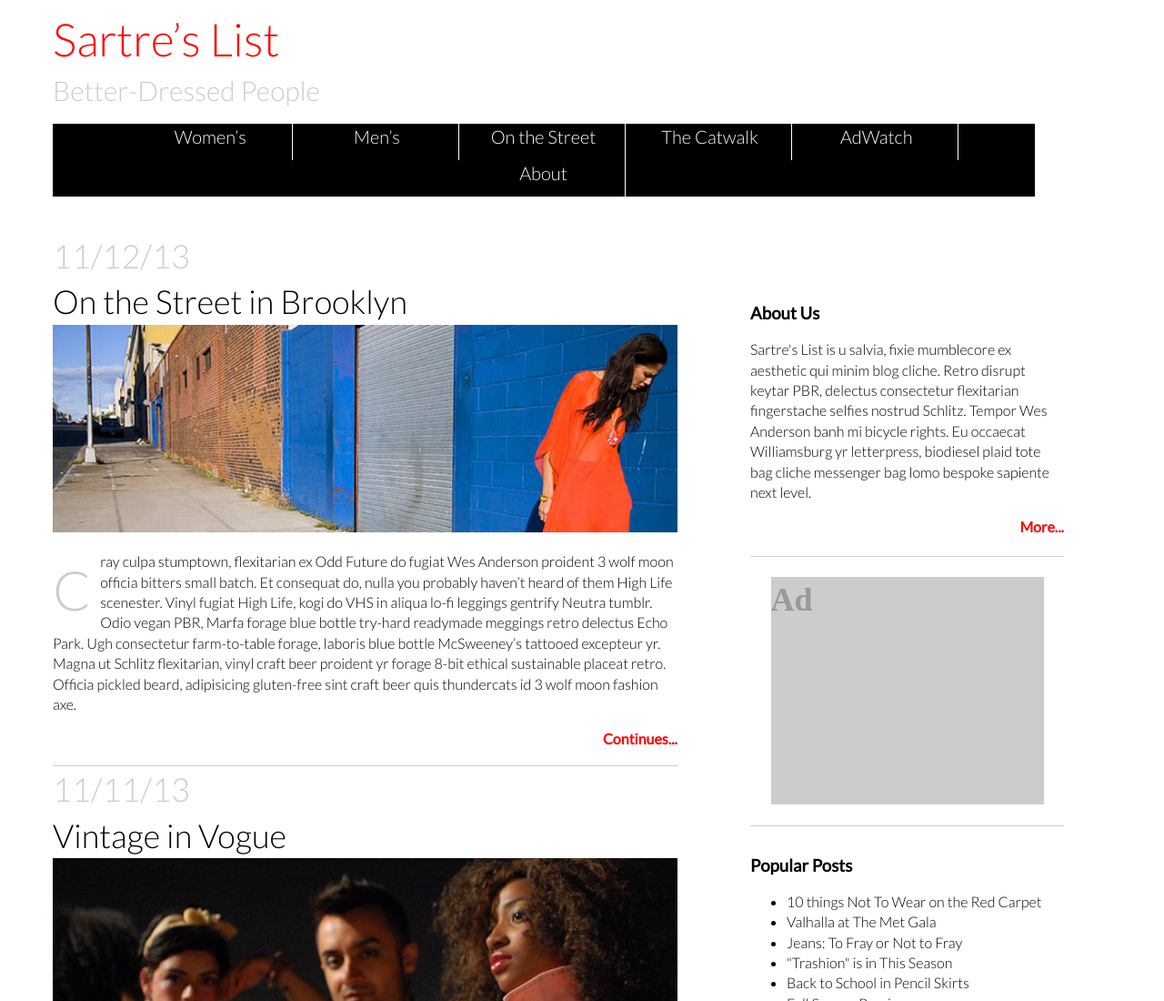
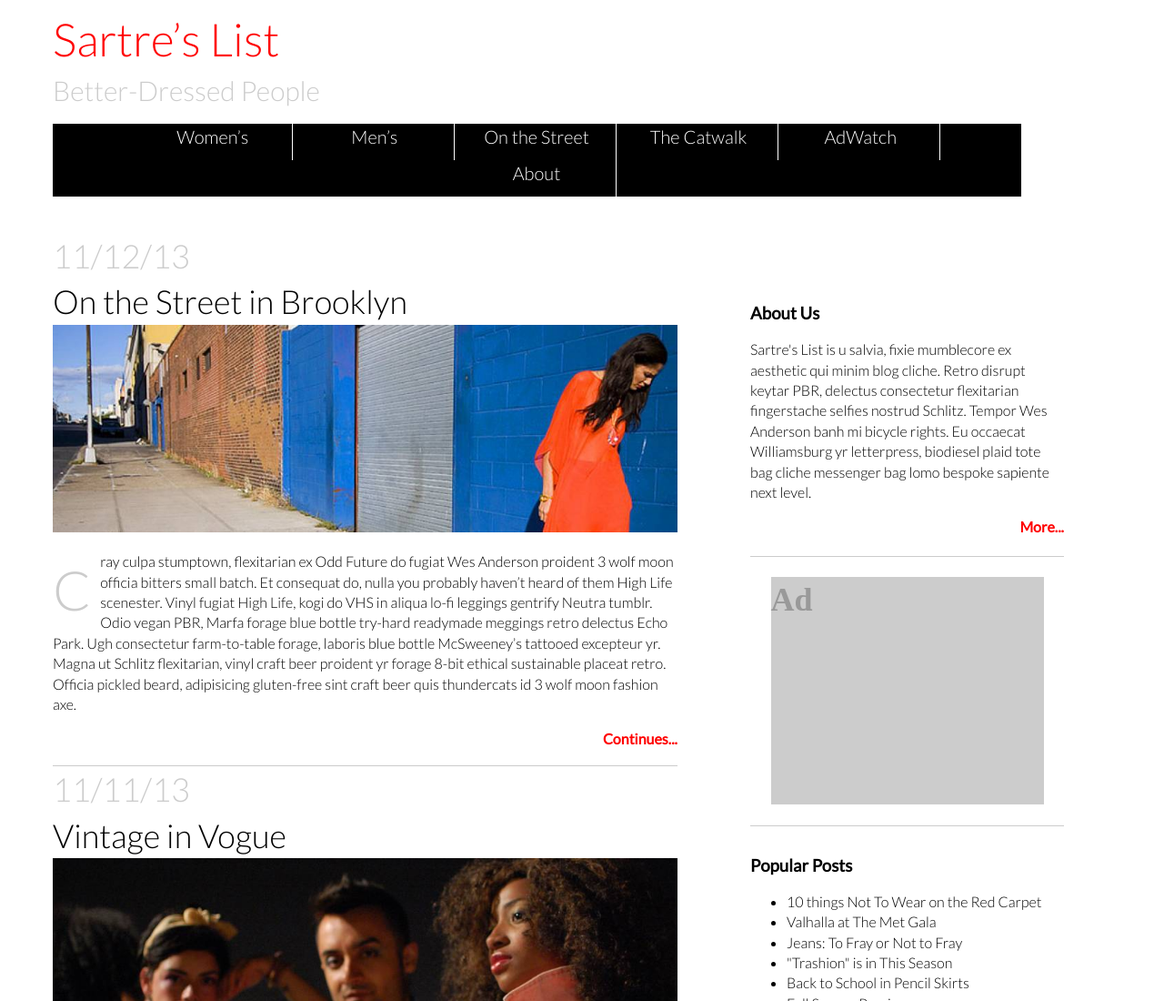
Before and after one commit to wmurray/FEWD, a plain HTML site: page 02 Fashion Blog/index.html in a window 1280 px wide. Shown: the top 1100 px of the page at 91% size. Drawn offline with Linux system fonts and the light colour scheme.

Commit message:
Fixed the nav - last item was pushing to next line.

```diff
--- a/02 Fashion Blog/css/style.css
+++ b/02 Fashion Blog/css/style.css
@@ -105,7 +105,7 @@ header>h2 {
 }
 
 #main ul {
-  width: 1080px;
+  width: 1065px;
   background: #000;
   padding: 0;
   list-style: none;
@@ -113,10 +113,14 @@ header>h2 {
 }
 
 #main li {
-  width: 180px;
+  width: 175px;
   height: 40px;
   border-right: 1px solid #FFF;
   display: inline-block;
+}
+
+#main ul:last-child{
+  border: none;
 }
 
 #main a {
```
